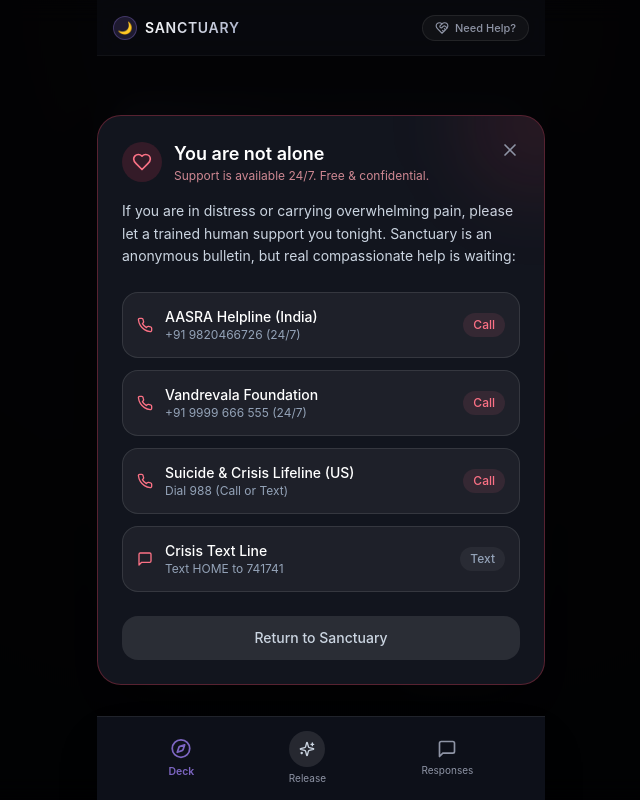
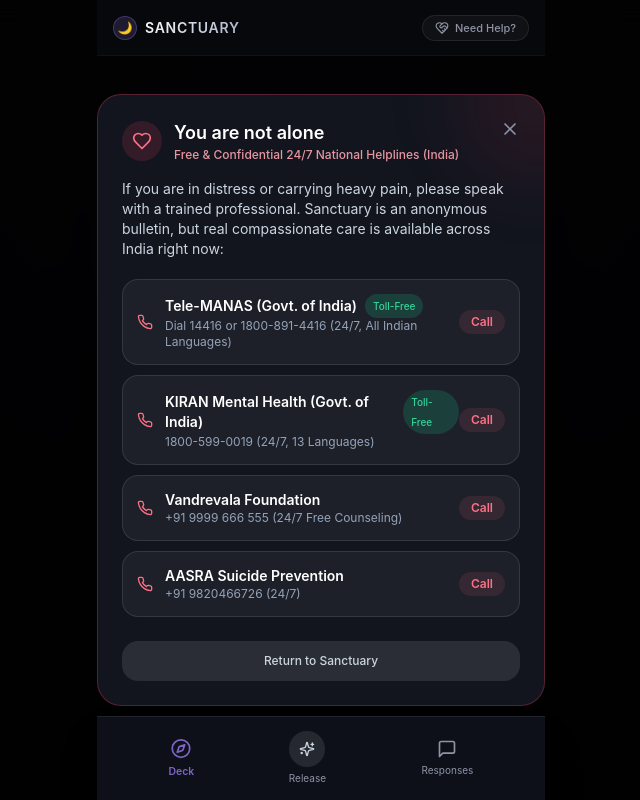
Before and after one commit to krrishvimal/secRid, a Next.js app: page / in a window 1280 px wide. Both pictures are taken after a click on the button "Need Help?". Shown: the whole page, without its empty margins (319-959 px from the left). Built offline with nearby package versions, Linux system fonts and the light colour scheme; no server answers; the database is empty.

Commit message:
feat: Tailor crisis helplines 100% for India (Tele-MANAS, KIRAN, Vandrevala, AASRA)

```diff
--- a/components/safety/CrisisModal.tsx
+++ b/components/safety/CrisisModal.tsx
@@ -1,7 +1,7 @@
 "use client";
 
 import React from "react";
-import { Phone, Heart, X, MessageSquare } from "lucide-react";
+import { Phone, Heart, X, ShieldCheck } from "lucide-react";
 
 interface CrisisModalProps {
   isOpen: boolean;
@@ -12,7 +12,7 @@
   if (!isOpen) return null;
 
   return (
-    <div className="fixed inset-0 z-50 flex items-center justify-center p-4 bg-black/80 backdrop-blur-md animate-fade-in">
+    <div className="fixed inset-0 z-50 flex items-center justify-center p-4 bg-black/85 backdrop-blur-md animate-fade-in">
       <div className="relative w-full max-w-md bg-sanctuary-card border border-rose-500/30 rounded-3xl p-6 shadow-2xl text-left overflow-hidden">
         {/* Ambient Warm Glow */}
         <div className="absolute -top-16 -right-16 w-36 h-36 bg-rose-500/10 rounded-full blur-2xl" />
@@ -33,29 +33,56 @@
           </div>
           <div>
             <h2 className="text-lg font-semibold text-white">You are not alone</h2>
-            <p className="text-xs text-rose-300/80">Support is available 24/7. Free & confidential.</p>
+            <p className="text-xs text-rose-300/90 font-medium">
+              Free & Confidential 24/7 National Helplines (India)
+            </p>
           </div>
         </div>
 
-        <p className="text-sm text-slate-300 leading-relaxed mb-6">
-          If you are in distress or carrying overwhelming pain, please let a trained human support you tonight. Sanctuary is an anonymous bulletin, but real compassionate help is waiting:
+        <p className="text-xs sm:text-sm text-slate-300 leading-relaxed mb-5">
+          If you are in distress or carrying heavy pain, please speak with a trained professional. Sanctuary is an anonymous bulletin, but real compassionate care is available across India right now:
         </p>
 
-        {/* Emergency Resources */}
-        <div className="space-y-3 mb-6">
-          {/* AASRA Helpline */}
+        {/* Indian Emergency Helplines */}
+        <div className="space-y-2.5 mb-6">
+          {/* Tele-MANAS (Govt of India) */}
           <a
-            href="tel:+919820466726"
+            href="tel:14416"
             className="flex items-center justify-between p-3.5 rounded-2xl bg-white/5 border border-white/10 hover:border-rose-400/40 hover:bg-white/10 transition-all group"
           >
             <div className="flex items-center gap-3">
-              <Phone className="w-4 h-4 text-rose-400" />
+              <Phone className="w-4 h-4 text-rose-400 shrink-0" />
               <div>
-                <div className="text-sm font-medium text-white">AASRA Helpline (India)</div>
-                <div className="text-xs text-slate-400">+91 9820466726 (24/7)</div>
+                <div className="text-sm font-semibold text-white flex items-center gap-2">
+                  <span>Tele-MANAS (Govt. of India)</span>
+                  <span className="text-[10px] px-2 py-0.5 rounded-full bg-emerald-500/20 text-emerald-400 font-medium">Toll-Free</span>
+                </div>
+                <div className="text-xs text-slate-400">Dial 14416 or 1800-891-4416 (24/7, All Indian Languages)</div>
               </div>
             </div>
-            <span className="text-xs text-rose-400 font-medium px-2.5 py-1 rounded-full bg-rose-400/10 group-hover:bg-rose-400/20">Call</span>
+            <span className="text-xs text-rose-400 font-semibold px-3 py-1 rounded-full bg-rose-400/10 group-hover:bg-rose-400/20">
+              Call
+            </span>
+          </a>
+
+          {/* KIRAN Helpline (Govt of India) */}
+          <a
+            href="tel:18005990019"
+            className="flex items-center justify-between p-3.5 rounded-2xl bg-white/5 border border-white/10 hover:border-rose-400/40 hover:bg-white/10 transition-all group"
+          >
+            <div className="flex items-center gap-3">
+              <Phone className="w-4 h-4 text-rose-400 shrink-0" />
+              <div>
+                <div className="text-sm font-semibold text-white flex items-center gap-2">
+                  <span>KIRAN Mental Health (Govt. of India)</span>
+                  <span className="text-[10px] px-2 py-0.5 rounded-full bg-emerald-500/20 text-emerald-400 font-medium">Toll-Free</span>
+                </div>
+                <div className="text-xs text-slate-400">1800-599-0019 (24/7, 13 Languages)</div>
+              </div>
+            </div>
+            <span className="text-xs text-rose-400 font-semibold px-3 py-1 rounded-full bg-rose-400/10 group-hover:bg-rose-400/20">
+              Call
+            </span>
           </a>
 
           {/* Vandrevala Foundation */}
@@ -64,46 +91,38 @@
             className="flex items-center justify-between p-3.5 rounded-2xl bg-white/5 border border-white/10 hover:border-rose-400/40 hover:bg-white/10 transition-all group"
           >
             <div className="flex items-center gap-3">
-              <Phone className="w-4 h-4 text-rose-400" />
+              <Phone className="w-4 h-4 text-rose-400 shrink-0" />
               <div>
-                <div className="text-sm font-medium text-white">Vandrevala Foundation</div>
-                <div className="text-xs text-slate-400">+91 9999 666 555 (24/7)</div>
+                <div className="text-sm font-semibold text-white">Vandrevala Foundation</div>
+                <div className="text-xs text-slate-400">+91 9999 666 555 (24/7 Free Counseling)</div>
               </div>
             </div>
-            <span className="text-xs text-rose-400 font-medium px-2.5 py-1 rounded-full bg-rose-400/10 group-hover:bg-rose-400/20">Call</span>
+            <span className="text-xs text-rose-400 font-semibold px-3 py-1 rounded-full bg-rose-400/10 group-hover:bg-rose-400/20">
+              Call
+            </span>
           </a>
 
-          {/* US / Global 988 */}
+          {/* AASRA Helpline */}
           <a
-            href="tel:988"
+            href="tel:+919820466726"
             className="flex items-center justify-between p-3.5 rounded-2xl bg-white/5 border border-white/10 hover:border-rose-400/40 hover:bg-white/10 transition-all group"
           >
             <div className="flex items-center gap-3">
-              <Phone className="w-4 h-4 text-rose-400" />
+              <Phone className="w-4 h-4 text-rose-400 shrink-0" />
               <div>
-                <div className="text-sm font-medium text-white">Suicide & Crisis Lifeline (US)</div>
-                <div className="text-xs text-slate-400">Dial 988 (Call or Text)</div>
+                <div className="text-sm font-semibold text-white">AASRA Suicide Prevention</div>
+                <div className="text-xs text-slate-400">+91 9820466726 (24/7)</div>
               </div>
             </div>
-            <span className="text-xs text-rose-400 font-medium px-2.5 py-1 rounded-full bg-rose-400/10 group-hover:bg-rose-400/20">Call</span>
+            <span className="text-xs text-rose-400 font-semibold px-3 py-1 rounded-full bg-rose-400/10 group-hover:bg-rose-400/20">
+              Call
+            </span>
           </a>
-
-          {/* Crisis Text Line */}
-          <div className="flex items-center justify-between p-3.5 rounded-2xl bg-white/5 border border-white/10">
-            <div className="flex items-center gap-3">
-              <MessageSquare className="w-4 h-4 text-rose-400" />
-              <div>
-                <div className="text-sm font-medium text-white">Crisis Text Line</div>
-                <div className="text-xs text-slate-400">Text HOME to 741741</div>
-              </div>
-            </div>
-            <span className="text-xs text-slate-400 font-medium px-2.5 py-1 rounded-full bg-white/5">Text</span>
-          </div>
         </div>
 
         <button
           onClick={onClose}
-          className="w-full py-3 rounded-2xl bg-white/10 hover:bg-white/15 text-sm font-medium text-slate-300 transition-colors"
+          className="w-full py-3 rounded-2xl bg-white/10 hover:bg-white/15 text-xs font-medium text-slate-300 transition-colors"
         >
           Return to Sanctuary
         </button>
```
